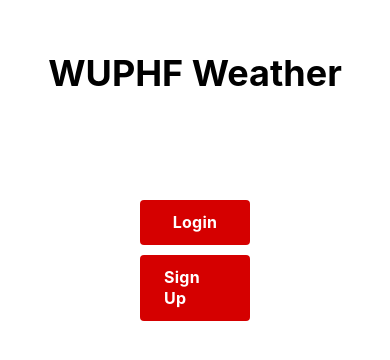
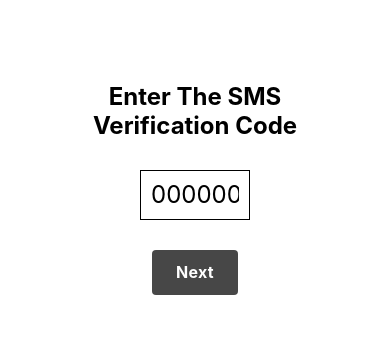
Before and after one commit to DevanTurtle7/WUPHF-Weather, a React Native app: screen /PhonePage in a window 390 px wide. Shown: the part 234-594 px from the top of the page. Built offline with nearby package versions, Linux system fonts and the light colour scheme.

Commit message:
added phone and email verification

```diff
--- a/App.js
+++ b/App.js
@@ -7,6 +7,8 @@ import LoginPage from './pages/LoginPage';
 import SignUpPage from './pages/SignUpPage';
 import SplashScreen from './pages/SplashScreen';
 import LocationPage from './pages/LocationPage';
+import EmailPage from './pages/EmailPage';
+import PhonePage from './pages/PhonePage';
 
 const Stack = createNativeStackNavigator()
 
@@ -37,8 +39,16 @@ export default function App() {
                     component={HomePage}
                 />
                 <Stack.Screen
-                name="LocationPage"
-                component={LocationPage}
+                    name="LocationPage"
+                    component={LocationPage}
+                />
+                <Stack.Screen
+                    name="EmailPage"
+                    component={EmailPage}
+                />
+                <Stack.Screen
+                    name="PhonePage"
+                    component={PhonePage}
                 />
             </Stack.Navigator>
         </NavigationContainer>
--- a/components/Button.jsx
+++ b/components/Button.jsx
@@ -6,11 +6,16 @@ export default function Button(props) {
     const [disabled, setDisabled] = useState(false)
 
     const onPress = async () => {
-        if (!disabled) {
+        if (!isDisabled()) {
             setDisabled(true)
             await props.onPress()
             setDisabled(false)
         }
+    }
+
+    const isDisabled = () => {
+        const disabledProp = (props.disabled === true)
+        return disabled || disabledProp
     }
 
     const styles = StyleSheet.create({
@@ -21,7 +26,7 @@ export default function Button(props) {
             paddingHorizontal: 24,
             borderRadius: 4,
             elevation: 3,
-            backgroundColor: disabled ? disabledColor : color,
+            backgroundColor: isDisabled() ? disabledColor : color,
         },
         text: {
             fontSize: 16,
--- /dev/null
+++ b/pages/EmailPage.jsx
@@ -0,0 +1,99 @@
+import { StyleSheet, Text, View } from 'react-native';
+import { useEffect, useState } from 'react';
+import AsyncStorage from '@react-native-async-storage/async-storage';
+import * as Location from 'expo-location';
+
+import Button from '../components/Button';
+
+const ENDPOINT = "http://56stewart.tplinkdns.com"
+const UID_KEY = "session"
+const POLL_RATE = 10000
+
+function EmailPage({ navigation }) {
+    const [verified, setVerified] = useState(false)
+    const [sessionKey, setSessionKey] = useState(null)
+
+    const verifyEmail = async () => {
+        fetch(ENDPOINT + "/auth/email/verified", {
+            method: "GET",
+            headers: {
+                Accept: 'application/json',
+                'Content-Type': 'application/json',
+                'x-token': sessionKey
+            },
+        })
+            .then((response) => response.json())
+            .then((data) => {
+                if (data.email_verified === true) {
+                    setVerified(true)
+                }
+            })
+    }
+
+    const getSessionKey = async () => {
+        const key = await AsyncStorage.getItem(UID_KEY);
+        setSessionKey(key)
+    }
+
+    useEffect(() => {
+        let interval
+
+        if (sessionKey === null) {
+            getSessionKey()
+        }
+
+        if (!verified) {
+            interval = setInterval(() => {
+                verifyEmail()
+            }, POLL_RATE)
+        }
+
+        return () => clearInterval(interval)
+    })
+
+    const navigateToPage = (name) => {
+        navigation.reset({
+            index: 0,
+            routes: [{ name: name }],
+        });
+    }
+
+    const onPress = () => {
+        navigateToPage("PhonePage")
+    }
+
+    return (
+        <View style={styles.background}>
+            <View style={styles.container}>
+                <Text style={styles.label}>Check Your Email For Verification</Text>
+                <View style={styles.button}>
+                    <Button title="Next" onPress={onPress} disabledColor="#474747" disabled={!verified}/>
+                </View>
+            </View>
+        </View>
+    )
+}
+
+const styles = StyleSheet.create({
+    background: {
+        flex: 1,
+        backgroundColor: '#fff',
+    },
+    container: {
+        flex: 1,
+        justifyContent: 'center',
+        alignItems: 'center',
+        marginHorizontal: 50,
+    },
+    label: {
+        fontSize: 24,
+        fontWeight: '700',
+        textAlign: 'center',
+        marginBottom: 30
+    },
+    button: {
+        width: 90,
+    }
+});
+
+export default EmailPage
--- a/pages/LocationPage.jsx
+++ b/pages/LocationPage.jsx
@@ -56,7 +56,7 @@ function LocationPage({ navigation }) {
             <View style={styles.container}>
                 <Text style={styles.label}>Enable Location Services</Text>
                 <View style={styles.button}>
-                    <Button title="Allow" onPress={onPress}/>
+                    <Button title="Allow" onPress={onPress} disabledColor="#474747"/>
                 </View>
             </View>
         </View>
--- /dev/null
+++ b/pages/PhonePage.jsx
@@ -0,0 +1,111 @@
+import { StyleSheet, Text, View, TextInput } from 'react-native';
+import { useEffect, useState } from 'react';
+import AsyncStorage from '@react-native-async-storage/async-storage';
+import * as Location from 'expo-location';
+
+import Button from '../components/Button';
+import { backgroundColor } from 'react-native/Libraries/Components/View/ReactNativeStyleAttributes';
+
+const ENDPOINT = "http://56stewart.tplinkdns.com"
+const UID_KEY = "session"
+
+function PhonePage({ navigation }) {
+    const [validCode, setValidCode] = useState(false)
+    const [code, setCode] = useState("")
+
+    useEffect(() => {
+        let valid = code.length === 6
+
+        if (valid !== validCode) {
+            setValidCode(valid)
+        }
+    }, [code])
+
+    const getSessionKey = async () => {
+        const key = await AsyncStorage.getItem(UID_KEY);
+        return key
+    }
+
+    const navigateToPage = (name) => {
+        navigation.reset({
+            index: 0,
+            routes: [{ name: name }],
+        });
+    }
+
+    const onPress = async () => {
+        const sessionKey = await getSessionKey()
+
+        await fetch(ENDPOINT + "/auth/sms/verify/" + code, {
+            method: "POST",
+            headers: {
+                Accept: 'application/json',
+                'Content-Type': 'application/json',
+                'x-token': sessionKey
+            }
+        })
+            .then((response) => response.json())
+            .then((data) => {
+                console.log(data)
+                console.log(data.phone_verified)
+                if (data.phone_verified) {
+                    navigateToPage("LocationPage")
+                } else {
+                    setCode("")
+                    setValidCode(false)
+                }
+            })
+    }
+
+    return (
+        <View style={styles.background}>
+            <View style={styles.container}>
+                <Text style={styles.label}>Enter The SMS Verification Code</Text>
+                <View style={styles.inputContainer}>
+                    <TextInput
+                        placeholder='000000'
+                        keyboardType='number-pad'
+                        maxLength={6}
+                        value={code}
+                        onChangeText={setCode}
+                        style={styles.input} />
+                    <Button title="Next" onPress={onPress} disabledColor="#474747" disabled={!validCode} />
+                </View>
+            </View>
+        </View>
+    )
+}
+
+const styles = StyleSheet.create({
+    background: {
+        flex: 1,
+        backgroundColor: '#fff',
+    },
+    container: {
+        flex: 1,
+        justifyContent: 'center',
+        alignItems: 'center',
+        marginHorizontal: 50,
+    },
+    label: {
+        fontSize: 24,
+        fontWeight: '700',
+        textAlign: 'center',
+        marginBottom: 30
+    },
+    inputContainer: {
+        justifyContent: 'center',
+        alignItems: 'center'
+    },
+    input: {
+        height: 50,
+        width: 110,
+        textAlign: 'center',
+        borderWidth: 1,
+        fontSize: 24,
+        paddingHorizontal: 10,
+        marginBottom: 30,
+    }
+});
+
+export default PhonePage
--- a/pages/SignUpPage.jsx
+++ b/pages/SignUpPage.jsx
@@ -30,7 +30,7 @@ function SignUpPage({ navigation }) {
 
     const nextButtonPressed = async () => {
         if (validData()) {
-            fetch(ENDPOINT + "/auth/signup", {
+            await fetch(ENDPOINT + "/auth/signup", {
                 method: "POST",
                 headers: {
                     Accept: 'application/json',
@@ -48,7 +48,7 @@ function SignUpPage({ navigation }) {
 
                     try {
                         await AsyncStorage.setItem(UID_KEY, sessionKey);
-                        navigateToPage("LocationPage")
+                        navigateToPage("EmailPage")
                     } catch (error) {
                         console.log("error writing to async storage")
                         console.log(error)
--- a/pages/SplashScreen.jsx
+++ b/pages/SplashScreen.jsx
@@ -16,7 +16,7 @@ function SplashScreen({ navigation }) {
             const id = await AsyncStorage.getItem(UID_KEY);
 
             if (id !== null) {
-                navigateToPage("Home")
+                navigateToPage("HomePage")
             } else {
                 navigateToPage("LandingPage")
             }
```
